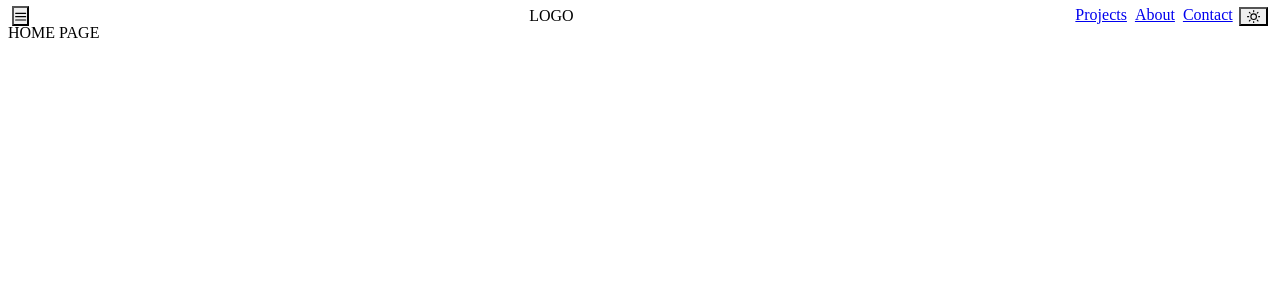
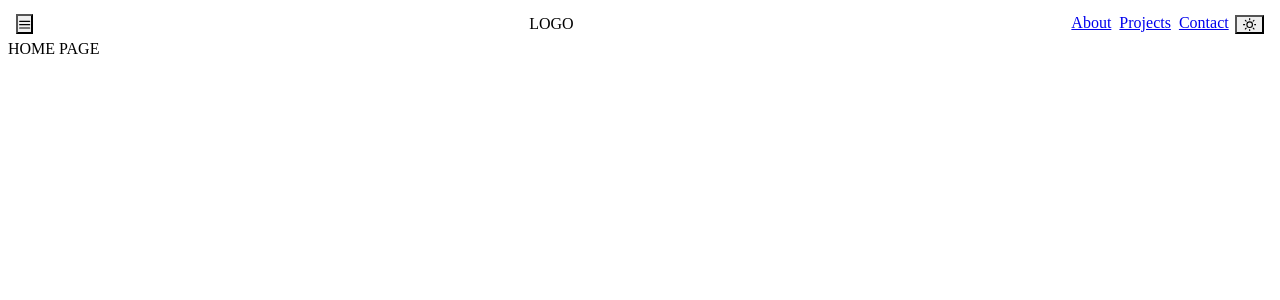
Before and after one commit to Sandeep-M23/Sandeep-M23.vercel.app, a Next.js app: page / in a window 1280 px wide. Shown: the top 300 px of the page. Built offline with nearby package versions, Linux system fonts and the light colour scheme.

Commit message:
Minor Changes

```diff
--- a/components/NavigationBar/NavLink/NavLink.jsx
+++ b/components/NavigationBar/NavLink/NavLink.jsx
@@ -6,8 +6,8 @@ const NavLink = ({ children }) => (
     py={1}
     rounded={"md"}
     _hover={{
-      textDecoration: "none",
-      bg: useColorModeValue("gray.200", "gray.700"),
+      textDecorationLine: "underline",
+      textUnderlineOffset:'10px'
     }}
     href={children.toString().toLowerCase()}
   >
--- a/components/NavigationBar/NavigationBar.jsx
+++ b/components/NavigationBar/NavigationBar.jsx
@@ -20,10 +20,10 @@ const NavigationBar = () => {
   const { colorMode, toggleColorMode } = useColorMode();
   const { isOpen, onOpen, onClose } = useDisclosure();
 
-  const Links = ["Projects","About","Contact"];
+  const Links = ["About","Projects","Contact"];
   return (
     <>
-      <Box bg={useColorModeValue("gray.100", "gray.900")} px={4}>
+      <Box bg={useColorModeValue("gray.100", "gray.900")} p={8}>
         <Flex h={16} alignItems={"center"} justifyContent={"space-between"}>
             <IconButton
               size={"md"}
```
